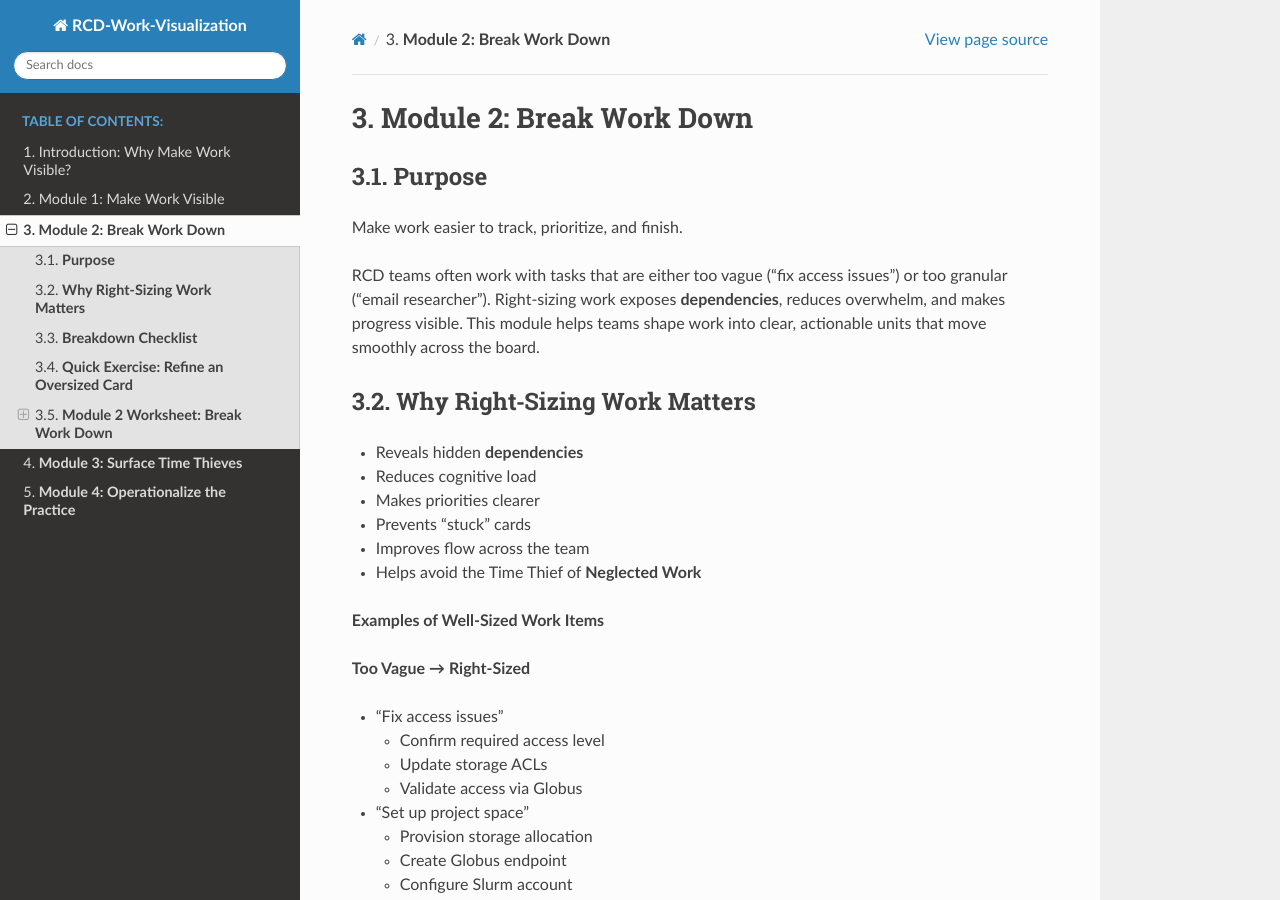
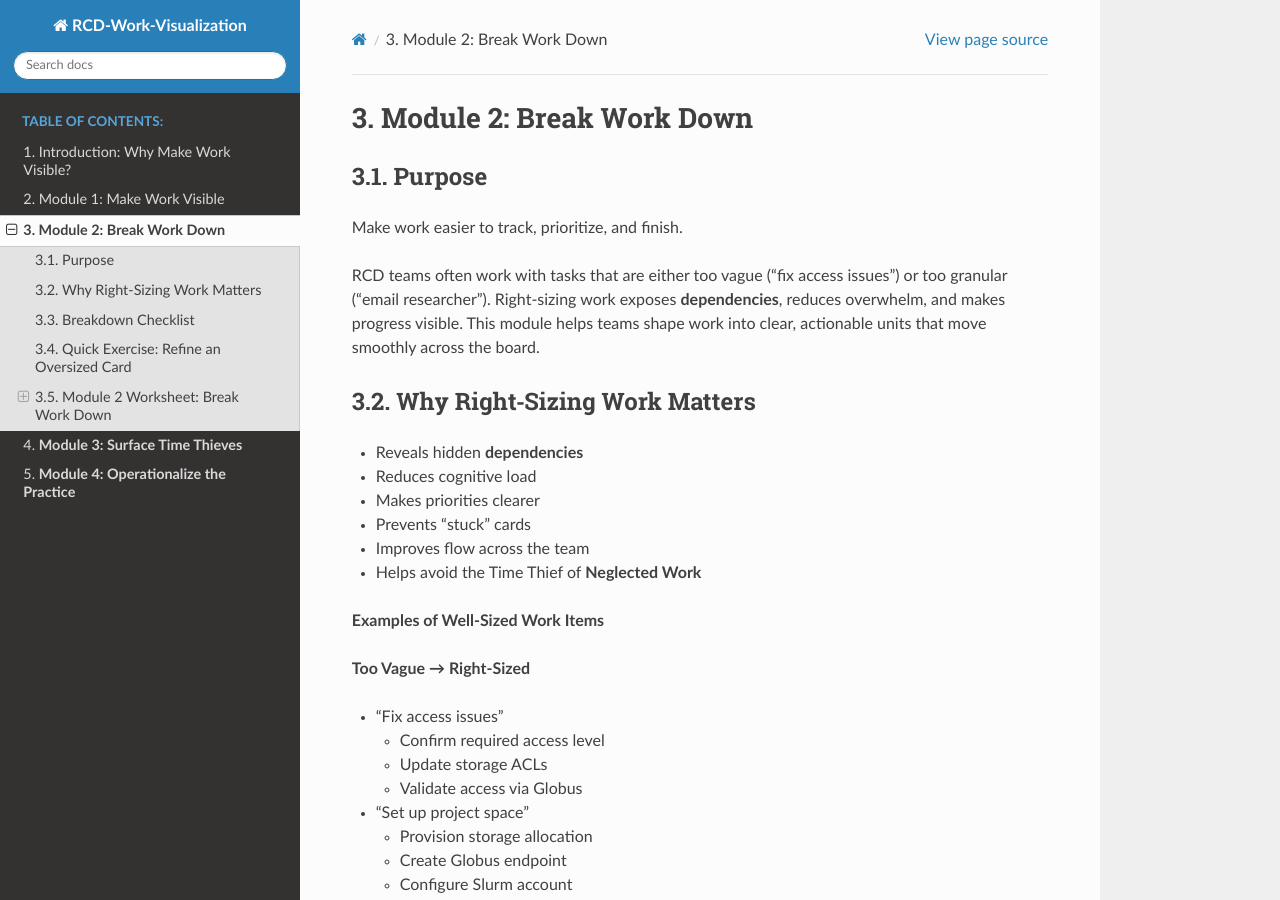
Before and after one commit to amaji/rcd-work-visualization, a Sphinx documentation site: the page built from source/sections/module2.rst, in a window 1280 px wide and 900 px high. Built offline with Sphinx 7.4.7 and the Read the Docs theme 3.1.0, drawn with Linux system fonts in a browser that asks for light colours.

```diff
--- a/source/sections/module2.rst
+++ b/source/sections/module2.rst
@@ -1,11 +1,11 @@
 .. _module-2-break-work-down-1:
 
-**Module 2: Break Work Down**
+Module 2: Break Work Down
 =============================
 
 .. _purpose-2:
 
-**Purpose**
+Purpose
 -----------
 
 Make work easier to track, prioritize, and finish.
@@ -16,7 +16,7 @@ issues”) or too granular (“email researcher”). Right‑sizing work exposes
 module helps teams shape work into clear, actionable units that move
 smoothly across the board.
 
-**Why Right‑Sizing Work Matters**
+Why Right‑Sizing Work Matters
 ---------------------------------
 
 - Reveals hidden **dependencies**
@@ -61,7 +61,7 @@ smoothly across the board.
 
 Right‑sized work is clear, actionable, and finishable within a few days.
 
-**Breakdown Checklist**
+Breakdown Checklist
 -----------------------
 
 Use this quick checklist to shape any work item:
@@ -80,7 +80,7 @@ Use this quick checklist to shape any work item:
 
 If an item fails any check, break it down.
 
-**Quick Exercise: Refine an Oversized Card**
+Quick Exercise: Refine an Oversized Card
 --------------------------------------------
 
 A 5‑minute team activity:
@@ -112,12 +112,12 @@ few actionable steps.
 
 This builds confidence and immediately improves flow.
 
-**Module 2 Worksheet: Break Work Down**
+Module 2 Worksheet: Break Work Down
 ----------------------------------------
 
 .. _purpose-3:
 
-**Purpose**
+Purpose
 ~~~~~~~~~~~~
 
 This exercise helps identify work that is too large and break it into
@@ -130,7 +130,7 @@ through the workflow.
 
 **Time Required:** 5–10 minutes
 
-**Step 1: Choose a Work Item**
+Step 1: Choose a Work Item
 ~~~~~~~~~~~~~~~~~~~~~~~~~~~~~~~
 
 Select a task that feels difficult to estimate, difficult to complete,
@@ -139,7 +139,7 @@ long time.
 
 **Work Item:**
 
-**Step 2: Break It Into Smaller Pieces**
+Step 2: Break It Into Smaller Pieces
 ~~~~~~~~~~~~~~~~~~~~~~~~~~~~~~~~~~~~~~~~~~
 
 List the major tasks required to complete the work.
@@ -156,7 +156,7 @@ List the major tasks required to complete the work.
 |                       |              |                               |
 +-----------------------+--------------+-------------------------------+
 
-**Step 3: Reflection**
+Step 3: Reflection
 ~~~~~~~~~~~~~~~~~~~~~~~
 
 **Did breaking this work apart reveal anything unexpected?**
@@ -179,7 +179,7 @@ List the major tasks required to complete the work.
 
 **What dependencies appear most often?**
 
-**Expected Outcome**
+Expected Outcome
 ~~~~~~~~~~~~~~~~~~~~~
 
 By completing this exercise, participants should:
```
